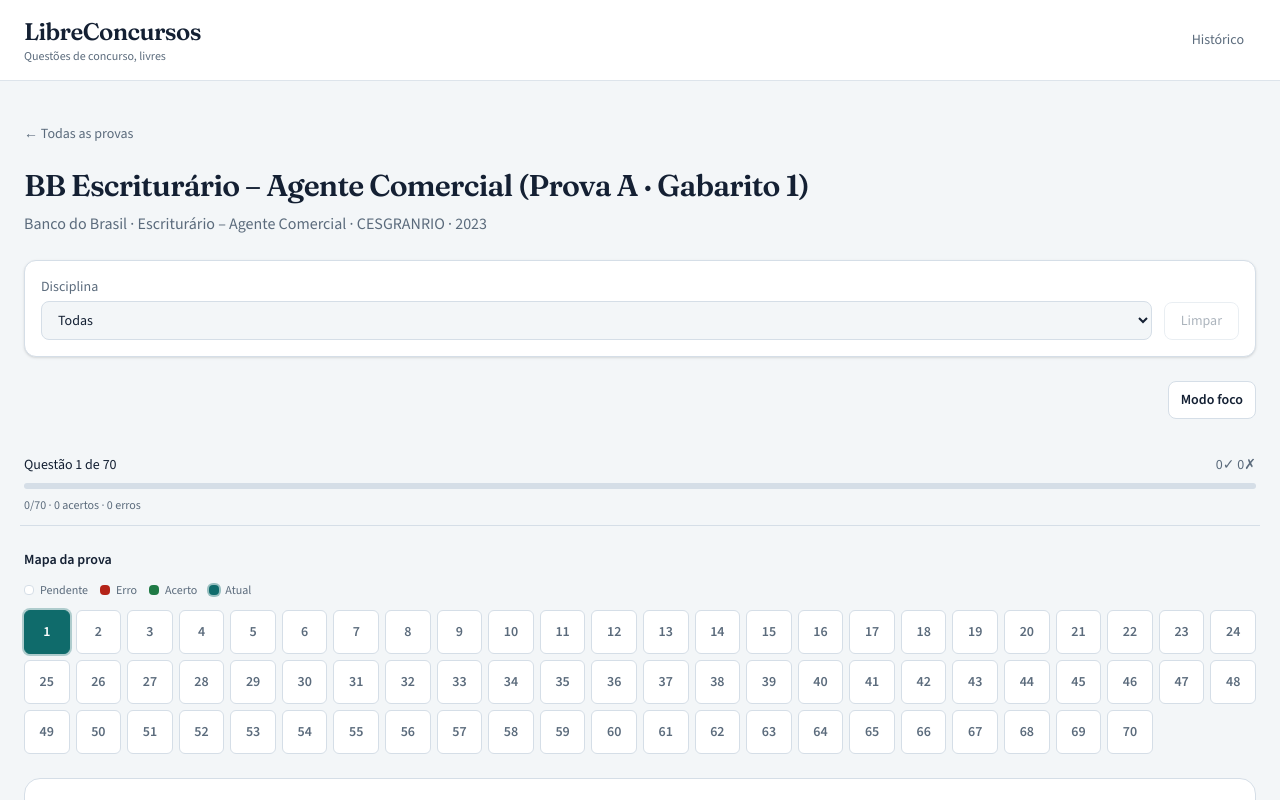
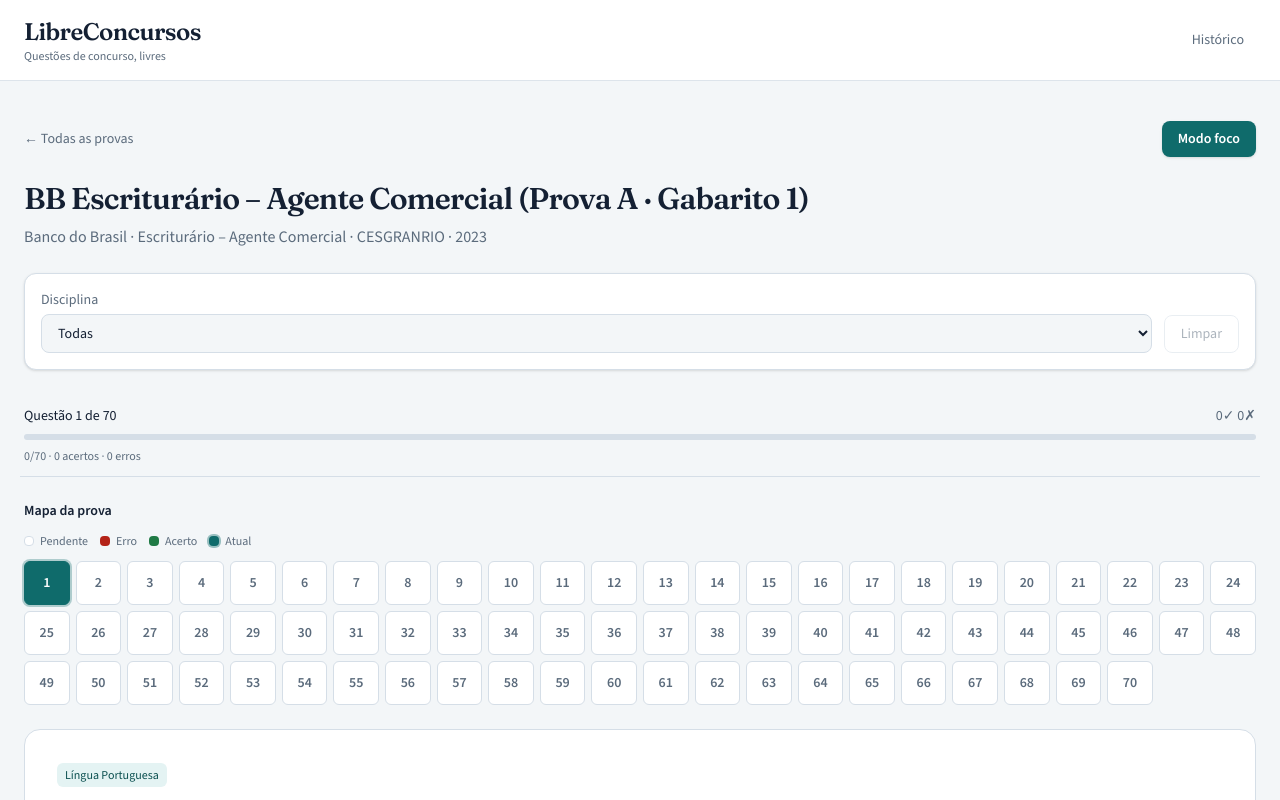
Before and after one commit to AndreXime/treino-concursos, a Next.js app: page /provas/bb-ac-2022-a-g1 in a window 1280 px wide. Shown: the top 800 px of the page. Built offline with nearby package versions, Linux system fonts and the light colour scheme.

Commit message:
fix(prova-player): destacar modo foco na row de navegação

```diff
--- a/src/app/provas/[provaId]/page.tsx
+++ b/src/app/provas/[provaId]/page.tsx
@@ -1,8 +1,6 @@
 import type { Metadata } from "next";
-import Link from "next/link";
 import { notFound } from "next/navigation";
-import { ProvaPlayer } from "@/components/questions/prova-player";
-import { QuestionFiltersForm } from "@/components/questions/question-filters";
+import { ProvaSession } from "@/components/questions/prova-session";
 import { parseProvaSearchParams } from "@/lib/provas/url";
 import { getProvaRepository } from "@/lib/questions";
 
@@ -42,51 +40,12 @@
 	]);
 
 	return (
-		<div className="space-y-6">
-			<div data-hide-on-focus className="space-y-6">
-				<Link
-					href="/"
-					className="inline-flex text-sm font-medium text-muted hover:text-accent"
-				>
-					← Todas as provas
-				</Link>
-
-				<header className="space-y-2">
-					<h1 className="font-display text-3xl font-semibold tracking-tight text-foreground">
-						{prova.titulo}
-					</h1>
-					<p className="text-sm text-muted sm:text-base">
-						{prova.orgao} · {prova.cargo} · {prova.banca} · {prova.ano}
-					</p>
-				</header>
-
-				<QuestionFiltersForm
-					provaId={prova.id}
-					disciplinas={options.disciplinas}
-					current={{ disciplina }}
-				/>
-			</div>
-
-			{questions.length === 0 ? (
-				<div className="rounded-xl border border-dashed border-border bg-surface/70 px-5 py-10 text-center">
-					<p className="text-foreground">
-						Nenhuma questão encontrada com esse filtro.
-					</p>
-					<Link
-						href={`/provas/${prova.id}`}
-						className="mt-4 inline-flex text-sm font-semibold text-accent hover:text-accent-strong"
-					>
-						Limpar filtro
-					</Link>
-				</div>
-			) : (
-				<ProvaPlayer
-					key={`${prova.id}-${disciplina ?? "todas"}`}
-					prova={prova}
-					questions={questions}
-					initialNumero={initialNumero}
-				/>
-			)}
-		</div>
+		<ProvaSession
+			prova={prova}
+			questions={questions}
+			disciplinas={options.disciplinas}
+			disciplina={disciplina}
+			initialNumero={initialNumero}
+		/>
 	);
 }
--- a/src/components/questions/prova-player.tsx
+++ b/src/components/questions/prova-player.tsx
@@ -21,12 +21,14 @@
 	prova: Prova;
 	questions: Question[];
 	initialNumero?: number;
+	focusMode?: boolean;
 }
 
 export function ProvaPlayer({
 	prova,
 	questions,
 	initialNumero,
+	focusMode = false,
 }: ProvaPlayerProps) {
 	const {
 		activeQuestion,
@@ -40,7 +42,6 @@
 	const chromeRef = useRef<HTMLDivElement>(null);
 	const mobileMapRef = useRef<HTMLDetailsElement>(null);
 	const [justFinished, setJustFinished] = useState(false);
-	const [focusMode, setFocusMode] = useState(false);
 
 	const activeQuestionId = activeQuestion?.id;
 	useEffect(() => {
@@ -49,30 +50,6 @@
 		}
 		chromeRef.current?.scrollIntoView({ behavior: "smooth", block: "start" });
 	}, [activeQuestionId, focusMode]);
-
-	useEffect(() => {
-		if (focusMode) {
-			document.documentElement.dataset.focusMode = "prova";
-		} else {
-			delete document.documentElement.dataset.focusMode;
-		}
-		return () => {
-			delete document.documentElement.dataset.focusMode;
-		};
-	}, [focusMode]);
-
-	useEffect(() => {
-		if (!focusMode) {
-			return;
-		}
-		function onKeyDown(event: KeyboardEvent) {
-			if (event.key === "Escape") {
-				setFocusMode(false);
-			}
-		}
-		window.addEventListener("keydown", onKeyDown);
-		return () => window.removeEventListener("keydown", onKeyDown);
-	}, [focusMode]);
 
 	if (questions.length === 0) {
 		return null;
@@ -192,20 +169,6 @@
 
 	return (
 		<div className="space-y-6">
-			<div
-				className={`flex justify-end ${focusMode ? "sticky top-0 z-20 bg-background/95 py-2 backdrop-blur" : ""}`}
-			>
-				<button
-					type="button"
-					onClick={() => setFocusMode((current) => !current)}
-					aria-pressed={focusMode}
-					title={focusMode ? "Sair do foco (Esc)" : "Esconder chrome e mapa"}
-					className="rounded-lg border border-border bg-surface px-3 py-2 text-sm font-semibold text-foreground hover:border-accent/40 hover:text-accent-strong"
-				>
-					{focusMode ? "Sair do foco" : "Modo foco"}
-				</button>
-			</div>
-
 			{!focusMode ? (
 				<div
 					ref={chromeRef}
--- /dev/null
+++ b/src/components/questions/prova-session.tsx
@@ -0,0 +1,125 @@
+"use client";
+
+import Link from "next/link";
+import { useEffect, useState } from "react";
+import { ProvaPlayer } from "@/components/questions/prova-player";
+import { QuestionFiltersForm } from "@/components/questions/question-filters";
+import type { Prova, Question } from "@/lib/questions/types";
+
+interface ProvaSessionProps {
+	prova: Prova;
+	questions: Question[];
+	disciplinas: string[];
+	disciplina?: string;
+	initialNumero?: number;
+}
+
+export function ProvaSession({
+	prova,
+	questions,
+	disciplinas,
+	disciplina,
+	initialNumero,
+}: ProvaSessionProps) {
+	const [focusMode, setFocusMode] = useState(false);
+	const canFocus = questions.length > 0;
+
+	useEffect(() => {
+		if (focusMode) {
+			document.documentElement.dataset.focusMode = "prova";
+		} else {
+			delete document.documentElement.dataset.focusMode;
+		}
+		return () => {
+			delete document.documentElement.dataset.focusMode;
+		};
+	}, [focusMode]);
+
+	useEffect(() => {
+		if (!focusMode) {
+			return;
+		}
+		function onKeyDown(event: KeyboardEvent) {
+			if (event.key === "Escape") {
+				setFocusMode(false);
+			}
+		}
+		window.addEventListener("keydown", onKeyDown);
+		return () => window.removeEventListener("keydown", onKeyDown);
+	}, [focusMode]);
+
+	return (
+		<div className="space-y-6">
+			<div
+				className={`flex items-center justify-between gap-3 ${
+					focusMode
+						? "sticky top-0 z-20 -mx-1 bg-background/95 px-1 py-2 backdrop-blur"
+						: ""
+				}`}
+			>
+				<Link
+					href="/"
+					data-hide-on-focus
+					className="inline-flex text-sm font-medium text-muted hover:text-accent"
+				>
+					← Todas as provas
+				</Link>
+
+				{canFocus ? (
+					<button
+						type="button"
+						onClick={() => setFocusMode((current) => !current)}
+						aria-pressed={focusMode}
+						title={focusMode ? "Sair do foco (Esc)" : "Esconder chrome e mapa"}
+						className={
+							focusMode
+								? "rounded-lg border border-accent bg-accent px-4 py-2 text-sm font-semibold text-white shadow-sm hover:bg-accent-strong"
+								: "rounded-lg bg-accent px-4 py-2 text-sm font-semibold text-white shadow-sm hover:bg-accent-strong"
+						}
+					>
+						{focusMode ? "Sair do foco" : "Modo foco"}
+					</button>
+				) : null}
+			</div>
+
+			<div data-hide-on-focus className="space-y-6">
+				<header className="space-y-2">
+					<h1 className="font-display text-3xl font-semibold tracking-tight text-foreground">
+						{prova.titulo}
+					</h1>
+					<p className="text-sm text-muted sm:text-base">
+						{prova.orgao} · {prova.cargo} · {prova.banca} · {prova.ano}
+					</p>
+				</header>
+
+				<QuestionFiltersForm
+					provaId={prova.id}
+					disciplinas={disciplinas}
+					current={{ disciplina }}
+				/>
+			</div>
+
+			{questions.length === 0 ? (
+				<div className="rounded-xl border border-dashed border-border bg-surface/70 px-5 py-10 text-center">
+					<p className="text-foreground">
+						Nenhuma questão encontrada com esse filtro.
+					</p>
+					<Link
+						href={`/provas/${prova.id}`}
+						className="mt-4 inline-flex text-sm font-semibold text-accent hover:text-accent-strong"
+					>
+						Limpar filtro
+					</Link>
+				</div>
+			) : (
+				<ProvaPlayer
+					key={`${prova.id}-${disciplina ?? "todas"}`}
+					prova={prova}
+					questions={questions}
+					initialNumero={initialNumero}
+					focusMode={focusMode}
+				/>
+			)}
+		</div>
+	);
+}
```
